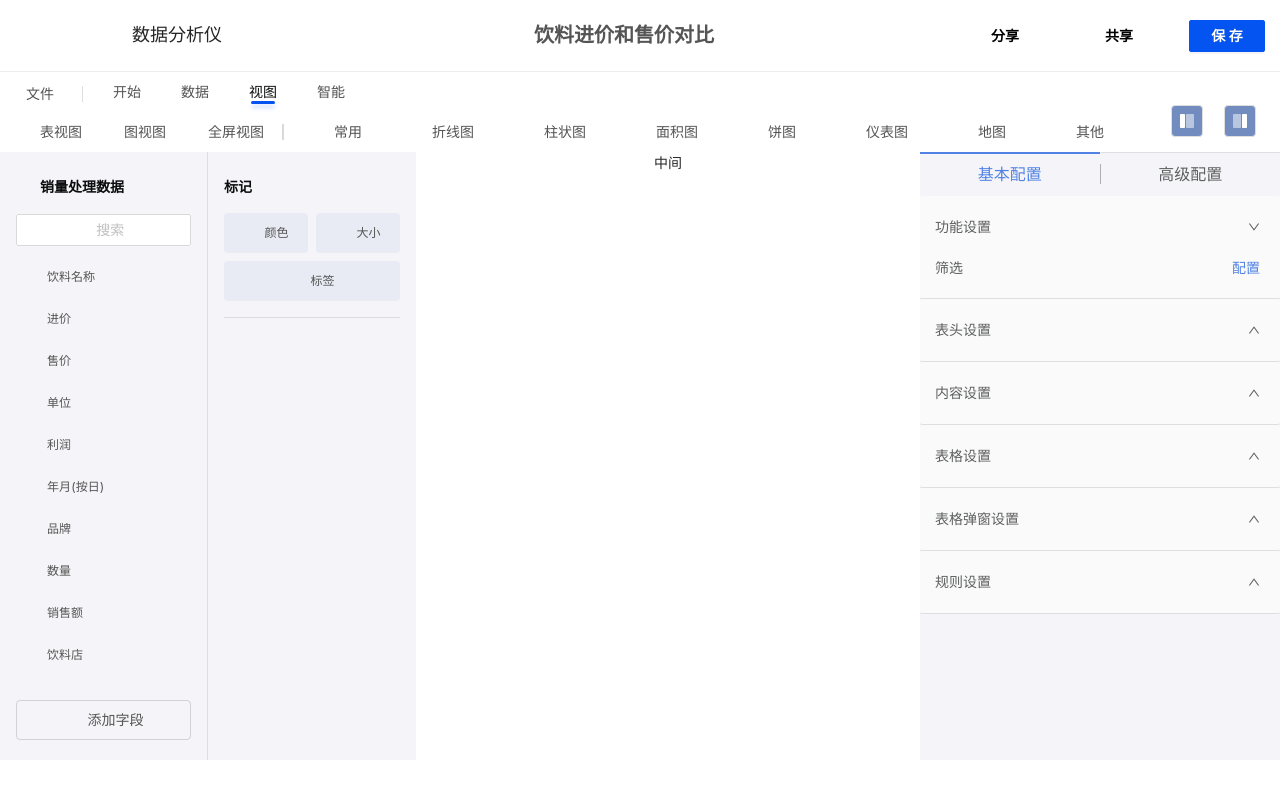
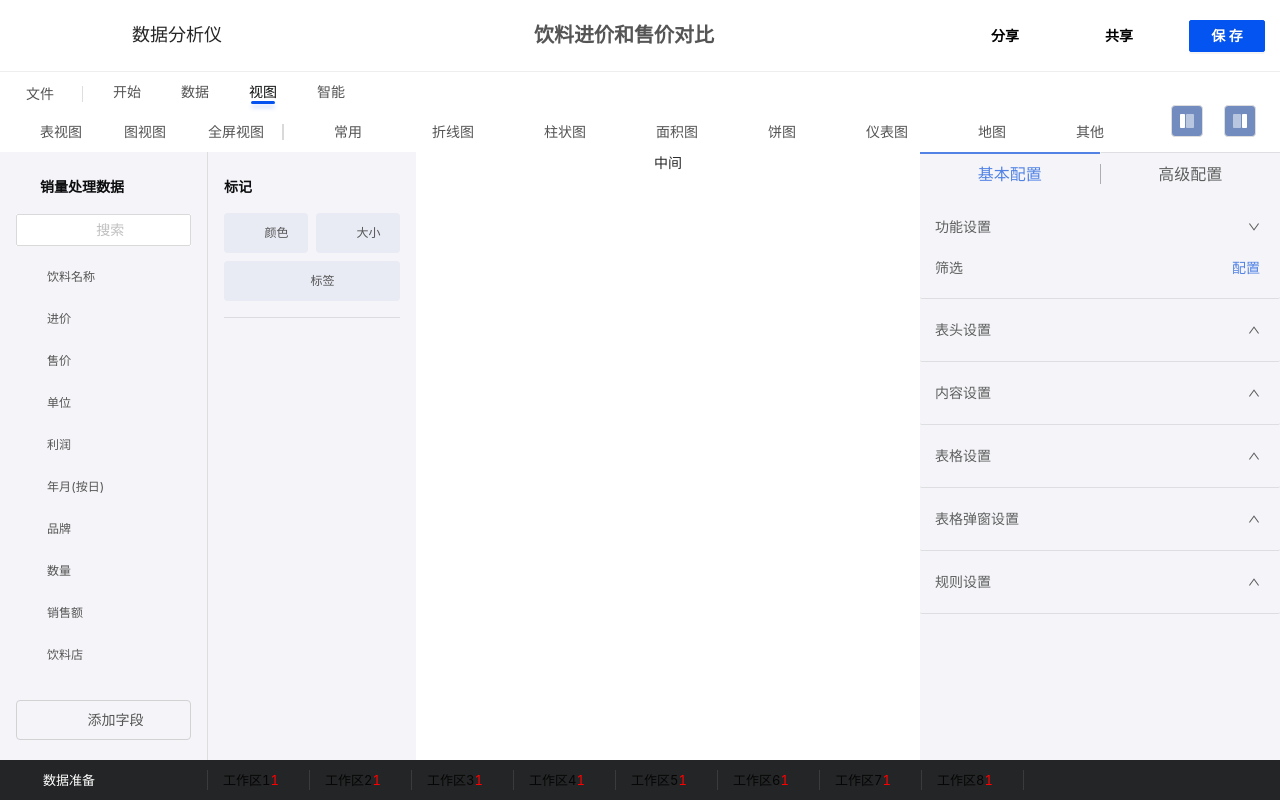
Before and after one commit to PingmengWocha/smartexam, a React (Create React App) app: page / in a window 1280 px wide. Built offline with nearby package versions, Linux system fonts and the light colour scheme.

Commit message:
完成右侧，部分完成底部

```diff
--- a/public/index.html
+++ b/public/index.html
@@ -14,6 +14,6 @@
   <body>
     <noscript>You need to enable JavaScript to run this app.</noscript>
     <div id="root"></div>
-    <script src="http://at.alicdn.com/t/font_3238438_rm9k7ceprra.js"></script>
+    <script src="http://at.alicdn.com/t/font_3238438_u7dlrmxm2g.js"></script>
   </body>
 </html>
--- a/src/App.jsx
+++ b/src/App.jsx
@@ -1,5 +1,6 @@
 import Header from './components/Header/Header';
 import Main from './components/Main/Main';
+import Footer from './components/Footer/Footer';
 import './App.less';
 
 function App() {
@@ -7,6 +8,7 @@ function App() {
     <div className="App">
       <Header></Header>
       <Main></Main>
+      <Footer></Footer>
     </div>
   );
 }
--- a/src/components/Footer/Footer.jsx
+++ b/src/components/Footer/Footer.jsx
@@ -1,10 +1,120 @@
+import { Dropdown, Menu } from 'antd';
 import React, { Component } from 'react';
+import Icon from '../Icon/Icon';
+import footer from './footer.module.css'
+
+let sheetArr = [0, 0, 0, 0, 0, 0, 0, 0, 9, 10];
+let sheetList = [
+  {
+    id: 1,
+    name: '工作区1'
+  },
+  {
+    id: 2,
+    name: '工作区2'
+  },
+  {
+    id: 3,
+    name: '工作区3'
+  },
+  {
+    id: 4,
+    name: '工作区4'
+  },
+  {
+    id: 5,
+    name: '工作区5'
+  },
+  {
+    id: 6,
+    name: '工作区6'
+  },
+  {
+    id: 7,
+    name: '工作区7'
+  },
+  {
+    id: 8,
+    name: '工作区8'
+  }
+];
+const { SubMenu } = Menu;
+
+let colorList = [
+  {
+    background: 'rgb(17,110,222);'
+  },
+  {
+    background: 'rgb(209,46,42);'
+  },
+  {
+    background: 'rgb(221,104,35);'
+  },
+  {
+    background: 'rgb(38,128,60);'
+  },
+  {
+    background: 'rgb(198,36,119);'
+  },
+  {
+    background: 'rgb(131,62,220);'
+  },
+  {
+    background: 'rgb(17,112,118);'
+  },
+  {
+    background: 'rgb(84,88,93);'
+  }
+]
+
+let menu = (
+  <Menu>
+    <Menu.ItemGroup>
+      <Menu.Item>
+        复制
+      </Menu.Item>
+      <Menu.Item>
+        重命名
+      </Menu.Item>
+      <Menu.Item>
+        删除
+      </Menu.Item>
+    </Menu.ItemGroup>
+    <SubMenu title='颜色'>
+      <Menu.Item>
+        <div className={footer.color_content}>
+          {colorList.map((item, index) => (
+            <span key={index} className={footer.color_item} style={item}></span>
+          ))}
+        </div>
+      </Menu.Item>
+    </SubMenu>
+  </Menu>
+)
 
 class Footer extends Component {
   render() {
     return (
-      <div>
-        <div></div>
+      <div className={footer.tabs_bottom}>
+        <div className={footer.menu_list}>
+          <div className={`${footer.menu_item} ${footer.prepare_view}`}>
+            <Icon iconstyle={{ fontSize: '16px', color: 'white', marginRight: '10px' }} icontext='shuju'></Icon>
+            <span>数据准备</span>
+          </div>
+          <ul className={footer.sheet_list}>
+            {sheetList.map(item => (
+              <li
+                className={`${footer.menu_item} ${footer.sheet_item}`}
+                title={item.name}
+                key={item.id}>
+                <span>{item.name}</span>
+                <Dropdown overlay={menu} arrow={{ pointAtCenter: true }} placement="top">
+                  <a>1</a>
+                </Dropdown>
+              </li>
+            ))}
+          </ul>
+        </div>
       </div>
     );
   }
--- a/src/components/Footer/footer.module.css
+++ b/src/components/Footer/footer.module.css
@@ -0,0 +1,97 @@
+.normal_icon_out {
+    margin-right: 10px;
+    font-size: 16px;
+    color: #fff;
+    width: 18px;
+    height: 18px;
+    display: inline-block;
+}
+
+.normal_icon {
+    width: 1em;
+    height: 1em;
+    fill: currentColor;
+    overflow: hidden;
+}
+
+.tabs_bottom {
+    background-color: #242526;
+    bottom: 0px;
+    position: fixed;
+    width: 100%;
+    z-index: 1;
+    font-size: 14px;
+}
+
+.tabs_bottom,
+.tabs_bottom .menu_list {
+    display: flex;
+    align-items: center;
+    height: 40px;
+}
+
+.menu_list {
+    line-height: 40px;
+    list-style: none;
+    margin: 0;
+    max-width: 96%;
+    padding-left: 0;
+}
+
+.menu_item {
+    cursor: pointer;
+    display: inline-block;
+    font-size: 13px;
+    min-width: 102px;
+    padding: 0 15px;
+    position: relative;
+    user-select: none;
+}
+
+.menu_list .prepare_view {
+    color: #fff !important;
+    text-align: left;
+    width: 208px;
+}
+
+.menu_item::after {
+    content: '';
+    height: 20px;
+    position: absolute;
+    right: 0;
+    top: 10px;
+    width: 1px;
+    background-color: hsla(0, 0%, 100%, .1);
+}
+
+/* 工作台 */
+.sheet_list {
+    display: flex;
+    align-items: center;
+    justify-content: flex-start;
+    margin: 0px;
+    overflow-x: auto;
+    padding: 0;
+    width: calc(100% - 208px);
+}
+
+.color_content {
+    height: 26px;
+    width: 200px;
+}
+
+.color_item {
+    border-radius: 7px;
+    cursor: pointer;
+    display: inline-block;
+    height: 14px;
+    margin: 5px;
+    width: 14px;
+}
+
+.sheet_item {
+    max-width: 300px;
+    overflow: hidden;
+    text-overflow: ellipsis;
+    white-space: nowrap;
+}
--- a/src/components/Icon/Icon.jsx
+++ b/src/components/Icon/Icon.jsx
@@ -4,7 +4,7 @@ import myicon from './icon.module.css'
 export default class Icon extends Component {
     render() {
         return (
-            <span className={myicon.all_icon}>
+            <span style={this.props.iconstyle} className={`${myicon.all_icon} all_icon`}>
                 <svg data-type='0' className={myicon.normal_icon} aria-hidden="true">
                     <use xlinkHref={`#icon-${this.props.icontext}`}></use>
                 </svg>
--- a/src/components/RightSlider/RightSlider.jsx
+++ b/src/components/RightSlider/RightSlider.jsx
@@ -50,8 +50,8 @@ export default class RightSlider extends Component {
                         <div className={rightslider.seperator}></div>
                         <div className={`${rightslider.half} ${currentIndex === '1' ? rightslider.active : ''}`} data-type='1'>高级配置</div>
                     </div>
-                    {/* 基本设置 */}
                     <div className={`${rightslider.rigth_content} ${currentIndex === '0' ? '' : rightslider.hide_node}`}>
+                        {/* 基本设置 */}
                         <div>
                             <Collapse
                                 className={rightslider.panel_label}
@@ -59,7 +59,7 @@ export default class RightSlider extends Component {
                                 expandIconPosition='right'
                                 expandIcon={this.handleCollChange}
                                 defaultActiveKey='1'>
-                                <Panel header="功能设置" key={"1"}>
+                                <Panel header="功能设置" key={"1"} style={{ color: '#f5f5f9' }}>
                                     {setPanel}
                                 </Panel>
                             </Collapse>
--- /dev/null
+++ b/src/components/RightSlider/components/FormRow/FormRow.jsx
@@ -0,0 +1,37 @@
+import { Checkbox, Col, Input, Row } from 'antd'
+import React, { Component } from 'react'
+
+import formrow from './formrow.module.css'
+
+export default class FormRow extends Component {
+    render() {
+        let { name, type } = this.props;
+        return (
+            <Row>
+                <Col span={12}
+                    className={`${formrow.form_col} ${type === 0 ? '' : formrow.hidenode}`}>
+                    <Checkbox defaultChecked>{name}</Checkbox>
+                </Col>
+                <Col span={12}
+                    className={`${formrow.form_col} ${formrow.item_label} ${type === 1 ? '' : formrow.hidenode}`}>
+                    <label title={name}>{name}</label>
+                </Col>
+                <Col span={12}
+                    className={`${formrow.form_col} ${formrow.color_item} ${type === 1 ? '' : formrow.hidenode}`}>
+                    <div className={formrow.input_color_out}>
+                        <input className={formrow.input_color} type='color' />
+                    </div>
+                </Col>
+                <Col span={9}
+                    className={`${formrow.form_col} ${formrow.item_label} ${type === 2 ? '' : formrow.hidenode}`}>
+                    <label title={name}>{name}</label>
+                </Col>
+                <Col span={15}
+                    className={`${formrow.form_col} ${formrow.it} ${type === 2 ? '' : formrow.hidenode}`}>
+                    <Input defaultValue={'14px'}></Input>
+                </Col>
+            </Row>
+
+        )
+    }
+}
--- /dev/null
+++ b/src/components/RightSlider/components/FormRow/formrow.module.css
@@ -0,0 +1,41 @@
+.hidenode {
+    display: none !important;
+}
+
+.form_col {
+    line-height: 40px;
+    position: relative;
+}
+
+.item_label {
+    text-align: left;
+    display: inline-block;
+    flex-grow: 0;
+    line-height: 40px;
+    overflow: hidden;
+    vertical-align: middle;
+    white-space: nowrap;
+}
+
+.input_color_out {
+    border: 1px solid hsl(217deg, 5%, 69%);
+    cursor: pointer;
+    height: 16px;
+    left: 7px;
+    line-height: 10px;
+    margin-left: 6px;
+    position: relative;
+    width: 16px;
+    display: inline-block;
+}
+
+.input_color {
+    height: 12px;
+    width: 12px;
+    margin: 1px;
+    padding: 0px;
+    background-color: hsl(0deg, 0%, 91%);
+    border: 0px;
+    position: relative;
+    top: -1px;
+}
--- a/src/components/RightSlider/components/HeightSet/heightset.module.css
+++ b/src/components/RightSlider/components/HeightSet/heightset.module.css
@@ -1,6 +1,31 @@
+.root {
+    height: calc(100% - 44px);
+    overflow: auto;
+}
+
+.root::-webkit-scrollbar {
+    height: 6px;
+    width: 6px;
+}
+
+.root::-webkit-scrollbar-track {
+    border-radius: 8px;
+    background-color: #ececec;
+}
+
+.root::-webkit-scrollbar-thumb {
+    border-radius: 8px;
+    background-color: #b5b5b5;
+}
+
 .property_block {
-    border-bottom: 1px solid #dedfe0;
-    padding: 10px 20px 10px 15px;
+    /* border-bottom: 1px solid #dedfe0; */
+}
+
+.panel_label {
+    background-color: #f5f5f9;
+    color: #5e605f;
+    margin: 10px 0;
 }
 
 .form_item {
@@ -10,6 +35,10 @@
 .form_col {
     line-height: 40px;
     position: relative;
+}
+
+:global(.ant-collapse-borderless) {
+    background-color: #f5f5f9 !important;
 }
 
 
@@ -60,4 +89,16 @@
     padding: 0px;
     background-color: hsl(0deg, 0%, 91%);
     border: 0px;
+    position: relative;
+    top: -1px;
 }
+
+.tab_properties {
+    margin-bottom: 10px;
+    margin-top: 10px;
+}
+
+.panel_select {
+    cursor: text;
+    width: 150px;
+}
```
Also changed, not shown: src/components/RightSlider/components/HeightSet/HeightSet.jsx (+97 -64 lines).
